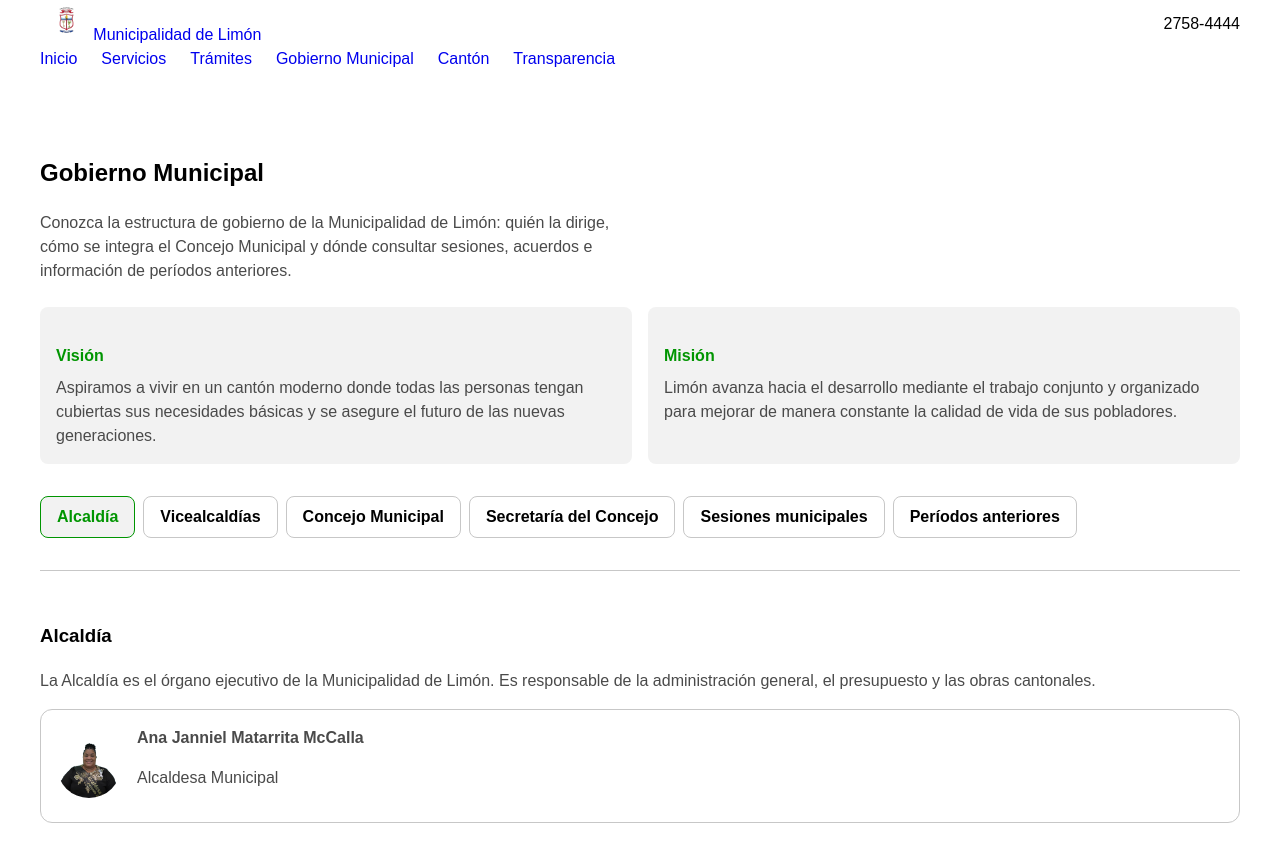
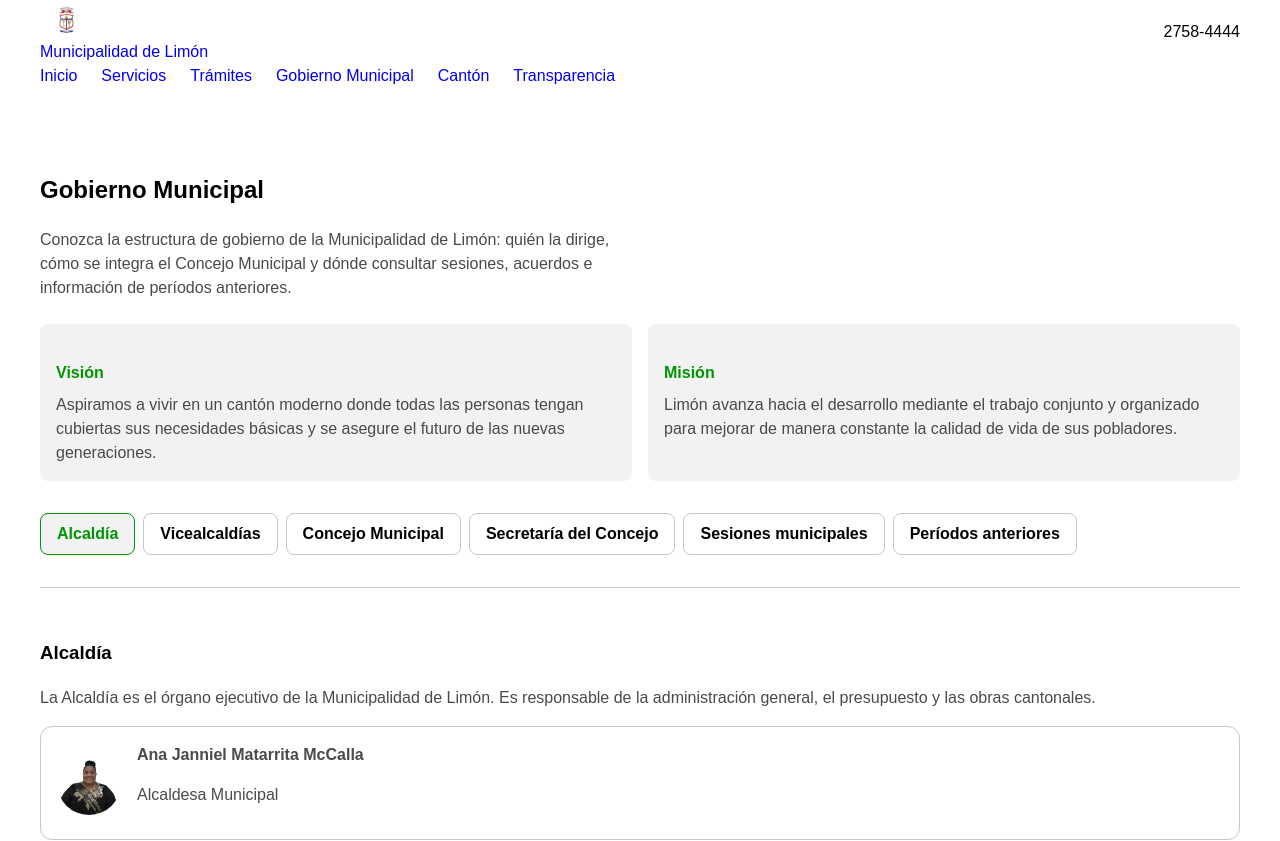
Before and after one commit to Dei1400/PaginaWebMunicipalidad, a React (Vite) app in the folder municipalidad-limon/: page /gobierno in a window 1280 px wide. Shown: the top 841 px of the page. Built offline with nearby package versions, Linux system fonts and the light colour scheme; a web font is replaced by a local one.

Commit message:
ajustable

```diff
--- a/municipalidad-limon/src/styles/globals.css
+++ b/municipalidad-limon/src/styles/globals.css
@@ -32,6 +32,12 @@ select:focus-visible {
   outline-offset: 2px;
 }
 
+img, svg {
+  max-width: 100%;
+  height: auto;
+  display: block;
+}
+
 .container {
   width: min(100% - 2rem, 1200px);
   margin-inline: auto;
@@ -46,10 +52,13 @@ select:focus-visible {
   display: flex;
   justify-content: space-between;
   align-items: center;
+  flex-wrap: wrap;
+  gap: 1rem;
 }
 
 .navbar__list {
   display: flex;
+  flex-wrap: wrap;
   gap: 1.5rem;
   list-style: none;
   margin: 0;
--- a/municipalidad-limon/src/styles/gobierno.css
+++ b/municipalidad-limon/src/styles/gobierno.css
@@ -190,6 +190,7 @@
 /* Tabla de sesiones */
 .gobierno__tabla-wrap {
   margin-bottom: var(--space-5);
+  overflow-x: auto
 }
 
 .gobierno__tabla {
```
